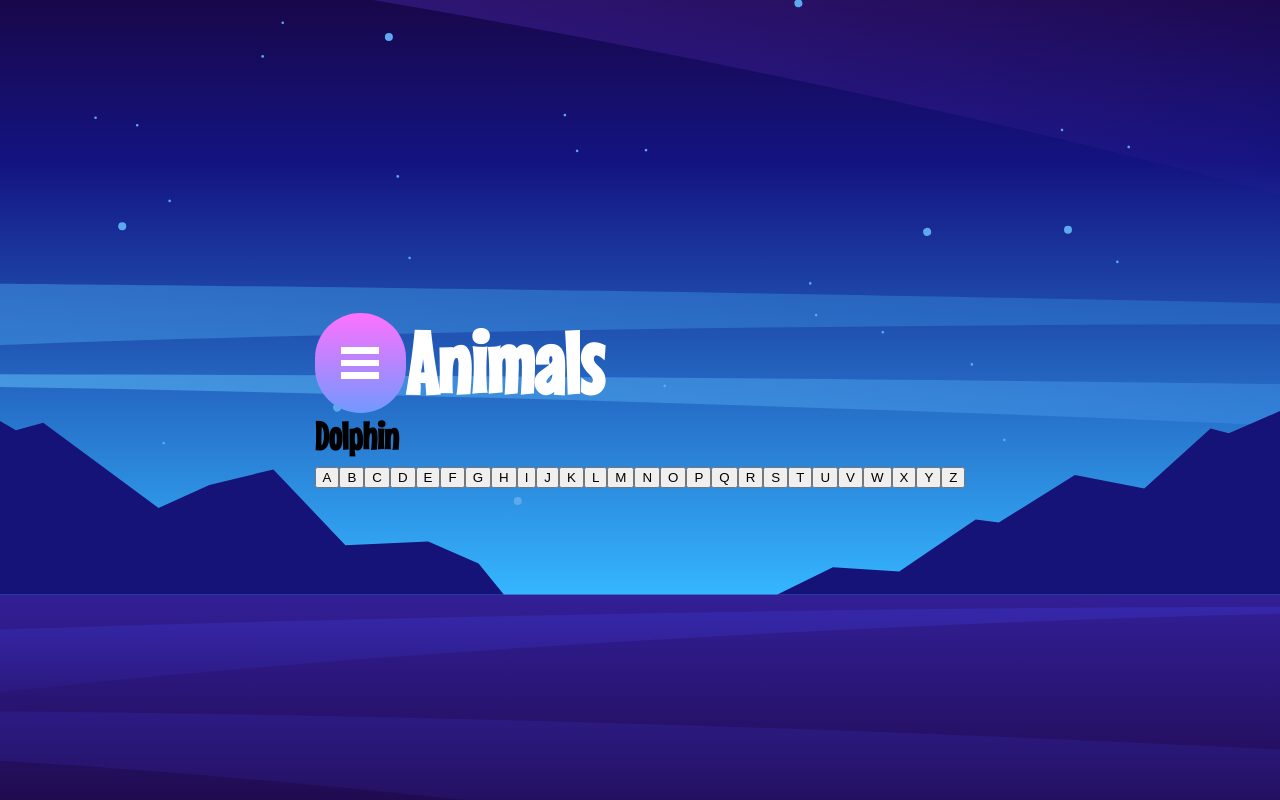
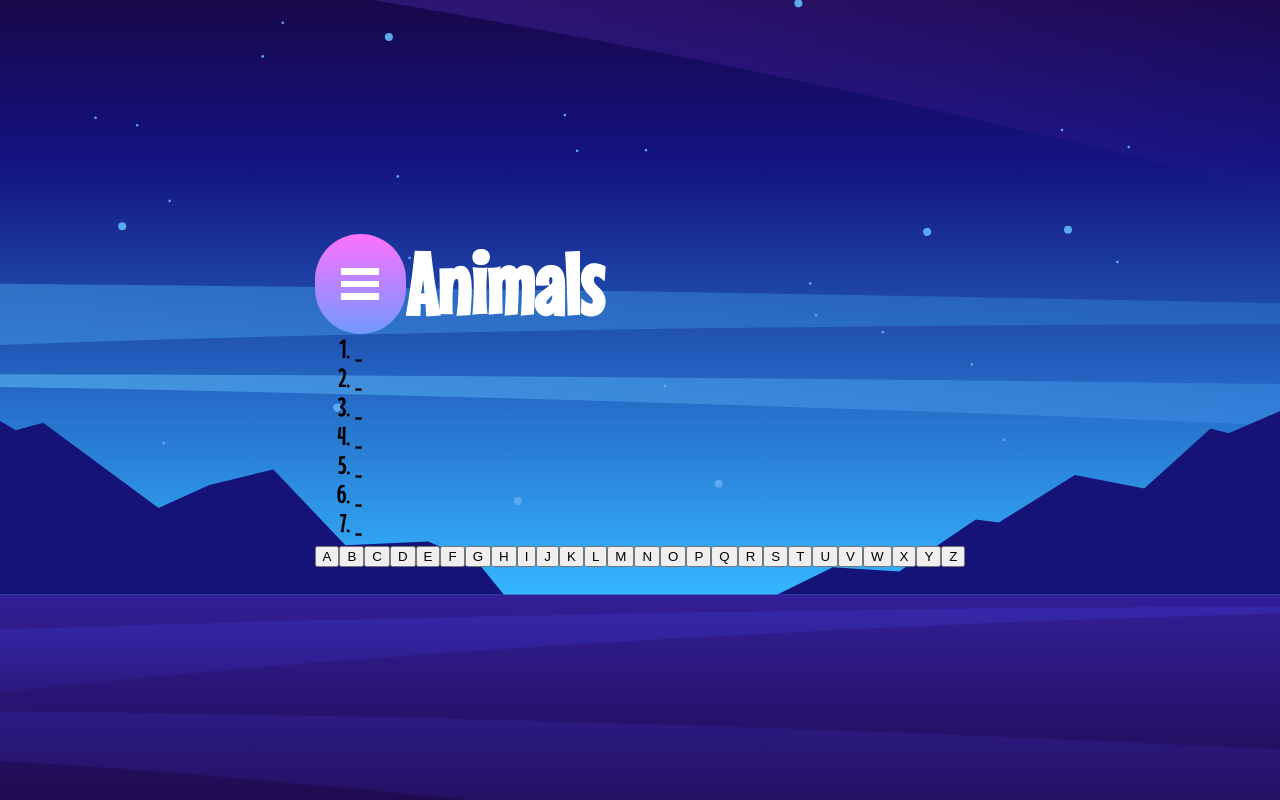
Before and after one commit to shimtandy/hangman-game, a React (Vite) app: page /play/animals in a window 1280 px wide. Built offline with nearby package versions, Linux system fonts and the light colour scheme.

Commit message:
Add answer display

```diff
--- a/src/views/play/Play.jsx
+++ b/src/views/play/Play.jsx
@@ -36,6 +36,35 @@ function createNewGuessArray(currentGuesses, newGuess) {
     return newGuesses
 }
 
+function createAnswerDisplay(answer, guesses) {
+    let letterLists = []
+
+    for (let word of answer.split(' ')) {
+        let letterListItems = []
+
+        for (let letter of word) {
+            if (guesses.get(letter.toUpperCase())) {
+                letterListItems.push(<li>{letter}</li>)
+            } else {
+                letterListItems.push(<li>_</li>)
+            }
+        }
+
+        letterLists.push(<ol>{letterListItems}</ol>)
+    }
+
+    if (letterLists.length > 1) {
+        let finalDisplay = []
+
+        for (let letterList of letterLists) {
+            finalDisplay.push(<li>{letterList}</li>)
+        }
+        return <ol>{finalDisplay}</ol>
+    } else {
+        return letterLists[0]
+    }
+}
+
 export default function Play() {
     let [guesses, setGuesses] = useState(new Map([...ALPHABET].map(letter => [letter, false])))
     let { category } = useParams()
@@ -43,8 +72,12 @@ export default function Play() {
         let words = data.categories[getCategoryIndex(category)]
         return chooseRandomWord(words)
     }, [])
+    let title = category.split('-').map(word => word[0].toUpperCase() + word.slice(1)).join(' ');
 
-    let title = category.split('-').map(word => word[0].toUpperCase() + word.slice(1)).join(' ');
+    let answerDisplay = createAnswerDisplay(word['name'], guesses)
+
+    console.log(word.name)
+    console.log(answerDisplay)
 
     return (
         <div className={styles.container}>
@@ -57,7 +90,7 @@ export default function Play() {
 
             <main>
                 <div>
-                    <h2>{word.name}</h2>
+                    {answerDisplay}
                 </div>
                 <div>
                     {[...ALPHABET].map(letter =>
```
